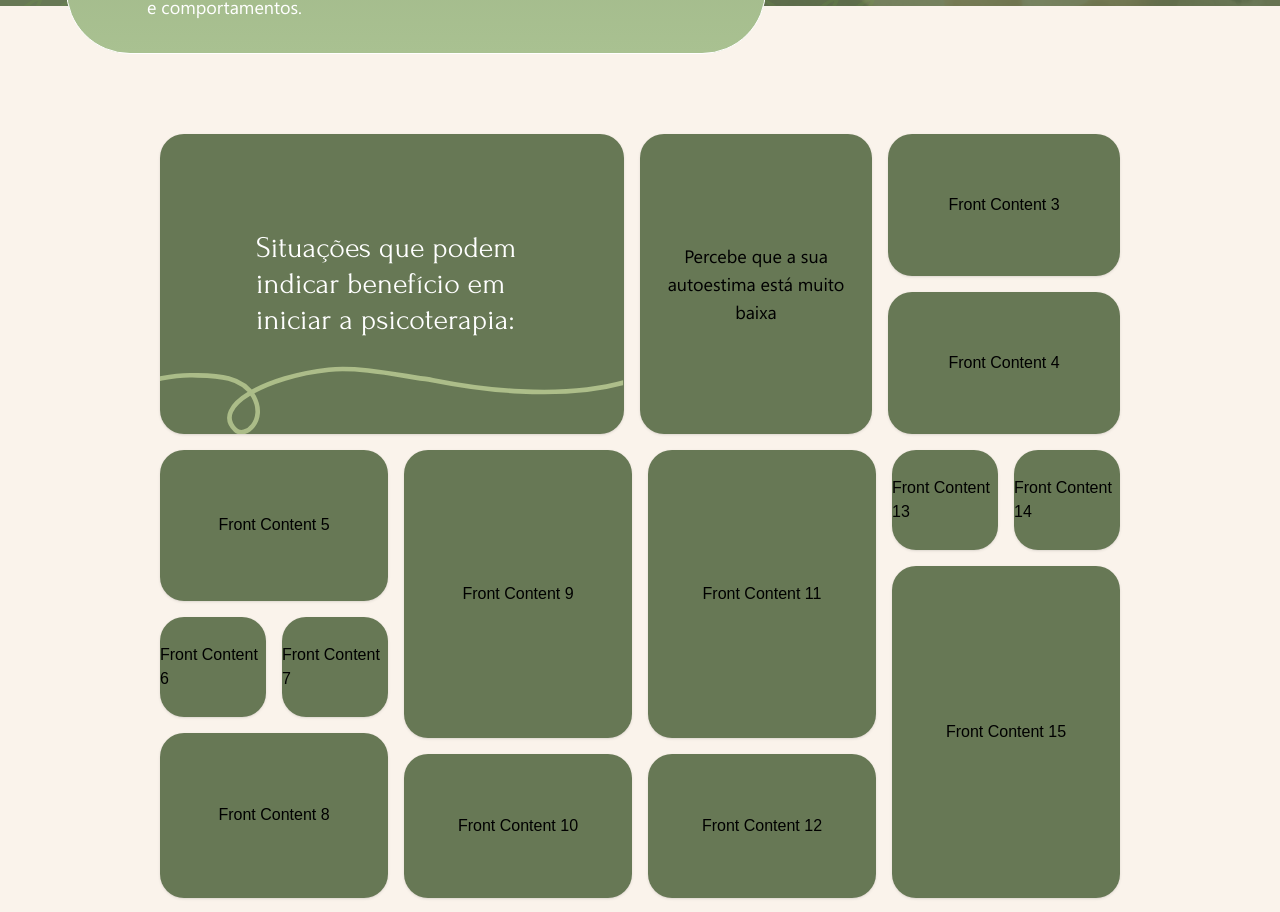
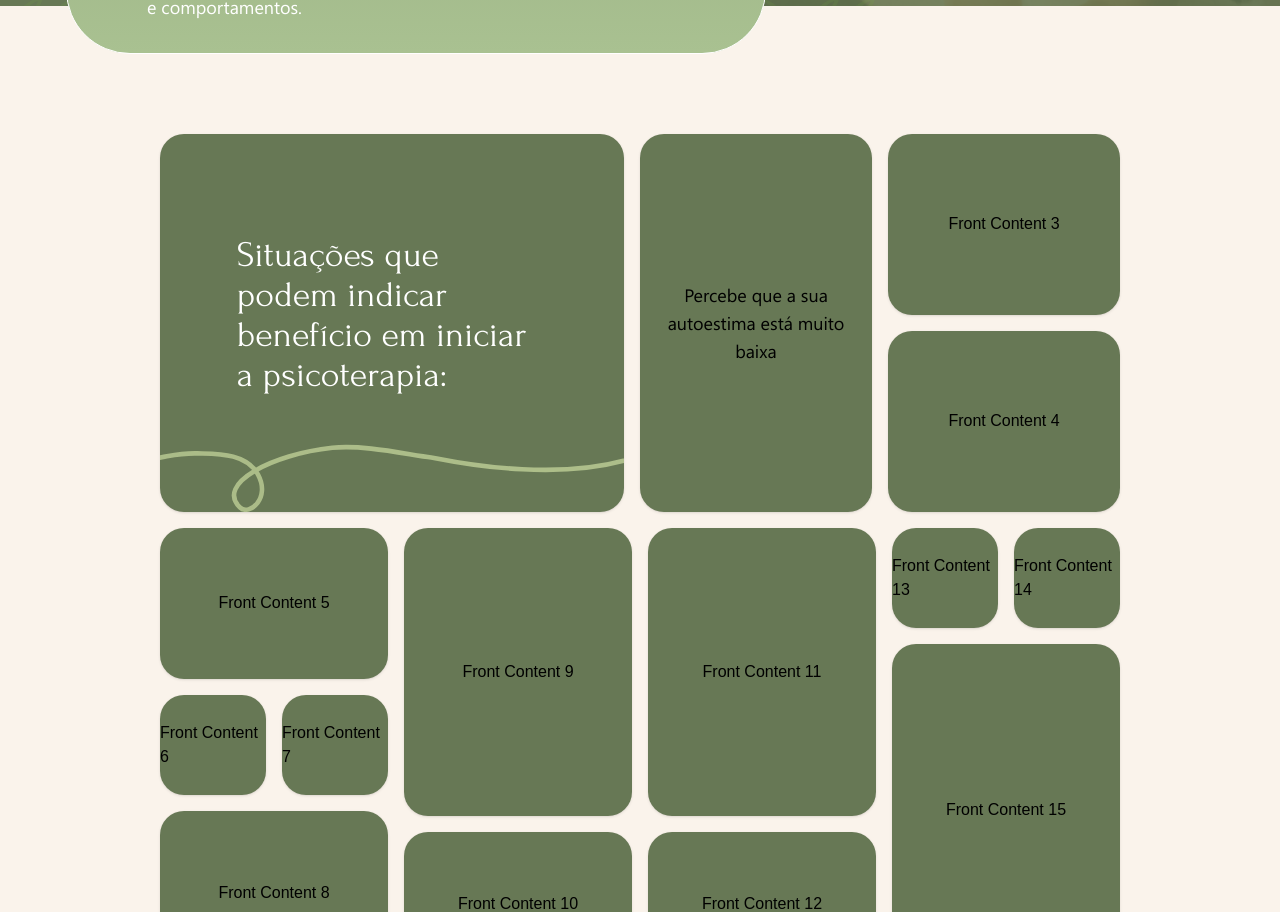
Before and after one commit to rafaeelricco/leticia-psi-lp, a Next.js app: page / in a window 1280 px wide. Shown: the part 2800-3712 px from the top of the page. Built offline with nearby package versions, Linux system fonts and the light colour scheme.

Commit message:
refactor: update benefits component layout for responsiveness and adjust flip animation

```diff
--- a/src/features/home/components/benefits.tsx
+++ b/src/features/home/components/benefits.tsx
@@ -27,14 +27,12 @@ export const Benefits: React.FC = () => {
          <div className="relative overflow-hidden w-full -mt-12 pt-32 pb-12 container lg:px-40">
             <div className="grid gap-4 w-full [&>*]:w-full">
                {/* row 1 - Ajustado grid-rows para MD */}
-               <div className="grid grid-cols-1 md:grid-cols-2 md:grid-rows-[auto_auto] lg:grid-rows-[300px] lg:grid-cols-[2fr_1fr_1fr] gap-4 [&>*]:w-full">
-                  <div className="bg-support06 rounded-3xl shadow h-full flex items-center px-24 relative overflow-hidden">
-                     <span className="text-3xl font-forum text-white text-start">
-                        Situações que podem <br />
-                        indicar benefício em
-                        <br /> iniciar a psicoterapia:
+               <div className="grid grid-cols-1 md:grid-cols-2 md:grid-rows-[auto_auto] lg:grid-rows-[378px] lg:grid-cols-[2fr_1fr_1fr] gap-4 [&>*]:w-full">
+                  <div className="bg-support06 rounded-3xl shadow h-full flex items-center justify-center px-12 lg:px-[6vw] relative overflow-hidden min-h-[254px]">
+                     <span className="text-3xl lg:text-4xl font-forum text-white text-start lg:mb-4">
+                        Situações que podem indicar benefício em iniciar a psicoterapia:
                      </span>
-                     <div className="absolute bottom-0 w-[calc(100%+3px)] right-[3px] scale-[1.01]">
+                     <div className="absolute -bottom-2 lg:bottom-0 w-[calc(100%+3px)] right-0">
                         <LineBenefits1 className="w-full h-full" />
                      </div>
                   </div>
```
